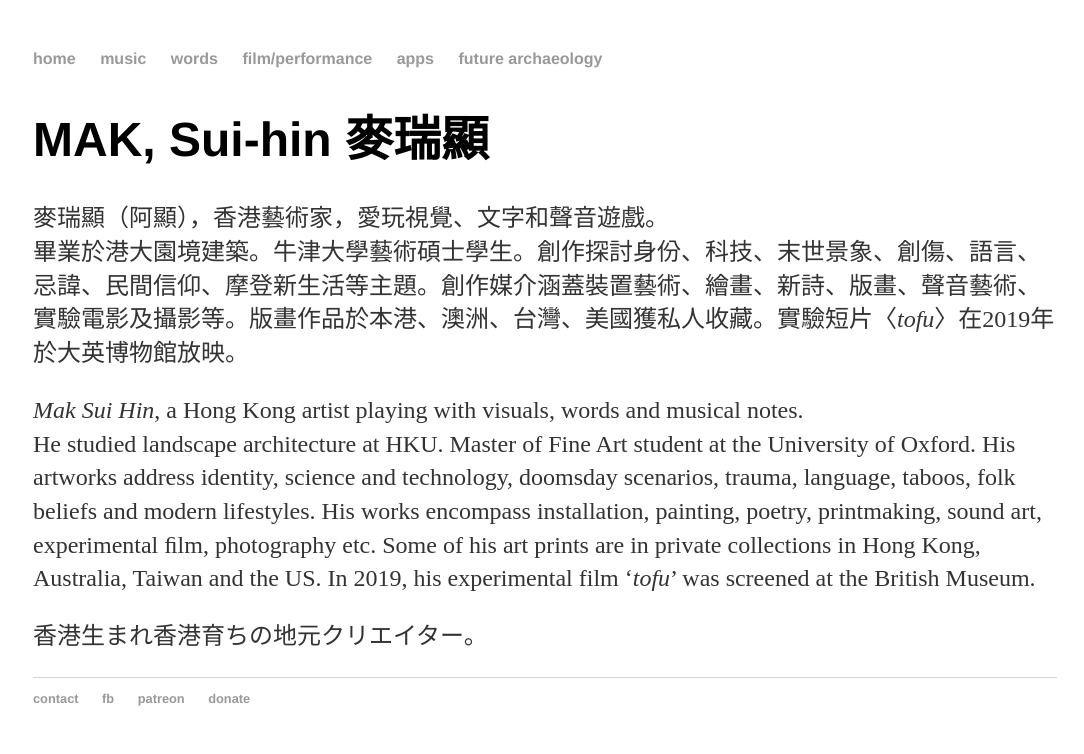
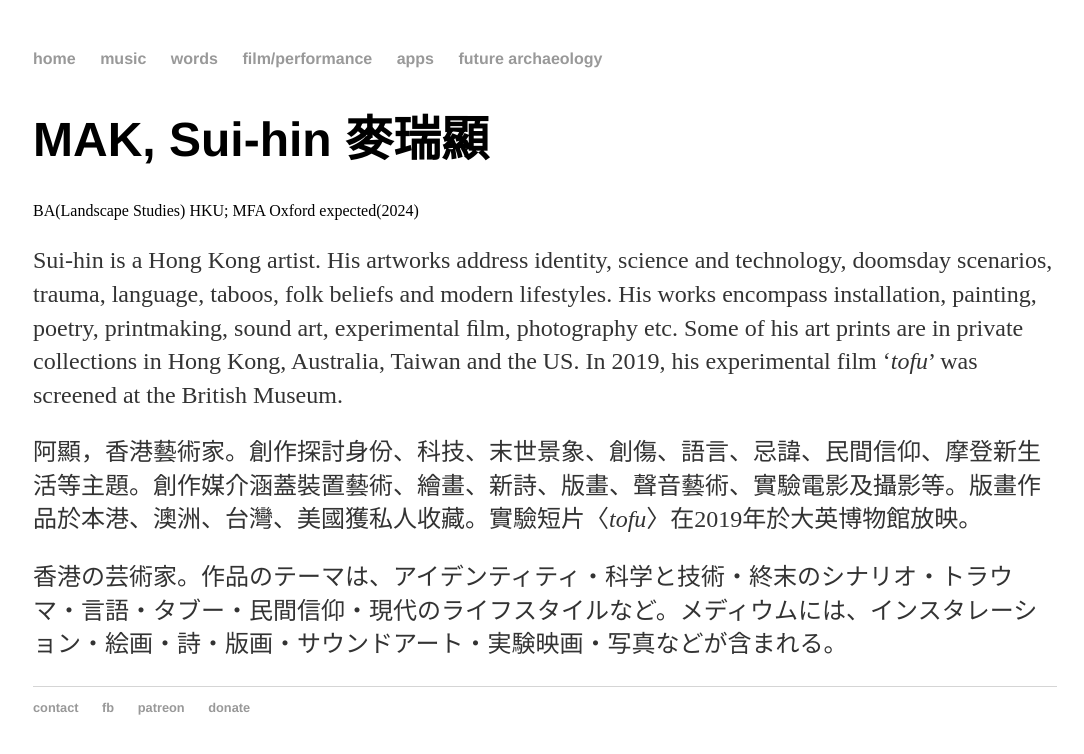
Before and after one commit to maksuihin/maksuihin.github.io, a Jekyll site: the page built from index.html, in a window 1280 px wide. Shown: the top 754 px of the page, without its empty margins (95-1179 px from the left). Built offline with Jekyll 4.4.1, drawn with Linux system fonts in a browser that asks for light colours.

Commit message:
Update index.html

```diff
--- a/index.html
+++ b/index.html
@@ -5,21 +5,21 @@
     		<div class="blurb">
 
         		<h1>MAK, Sui-hin <span lang="zh">麥瑞顯</span></h1>
+			BA(Landscape Studies) HKU; MFA Oxford expected(2024)
 
 			<p>
-				麥瑞顯（阿顯），香港藝術家，愛玩視覺、文字和聲音遊戲。</br>
-				畢業於港大園境建築。牛津大學藝術碩士學生。創作探討身份、科技、末世景象、創傷、語言、忌諱、民間信仰、摩登新生活等主題。創作媒介涵蓋裝置藝術、繪畫、新詩、版畫、聲音藝術、實驗電影及攝影等。版畫作品於本港、澳洲、台灣、美國獲私人收藏。實驗短片〈<i>tofu</i>〉在2019年於大英博物館放映。</p>
+				Sui-hin is a Hong Kong artist.  His artworks address identity, science and technology, doomsday scenarios, trauma, language, taboos, folk beliefs and modern lifestyles.  His works encompass installation, painting, poetry, printmaking, sound art, experimental ﬁlm, photography etc.  Some of his art prints are in private collections in Hong Kong, Australia, Taiwan and the US.  In 2019, his experimental film ‘<i>tofu</i>’ was screened at the British Museum.</p>
+
 			<p>
-				<em>Mak Sui Hin</em>, a Hong Kong artist playing with visuals, words and musical notes.  </br>
-
-				He studied landscape architecture at HKU.  Master of Fine Art student at the University of Oxford.  His artworks address identity, science and technology, doomsday scenarios, trauma, language, taboos, folk beliefs and modern lifestyles.  His works encompass installation, painting, poetry, printmaking, sound art, experimental ﬁlm, photography etc.  Some of his art prints are in private collections in Hong Kong, Australia, Taiwan and the US.  In 2019, his experimental film ‘<i>tofu</i>’ was screened at the British Museum.</p>
+				阿顯，香港藝術家。創作探討身份、科技、末世景象、創傷、語言、忌諱、民間信仰、摩登新生活等主題。創作媒介涵蓋裝置藝術、繪畫、新詩、版畫、聲音藝術、實驗電影及攝影等。版畫作品於本港、澳洲、台灣、美國獲私人收藏。實驗短片〈<i>tofu</i>〉在2019年於大英博物館放映。</p>
 
 
 
 
 
 
-			<p>香港生まれ香港育ちの地元クリエイター。</p>
+
+			<p>香港の芸術家。作品のテーマは、アイデンティティ・科学と技術・終末のシナリオ・トラウマ・言語・タブー・民間信仰・現代のライフスタイルなど。メディウムには、インスタレーション・絵画・詩・版画・サウンドアート・実験映画・写真などが含まれる。</p>
 			<!--マックスイヒン 麦瑞顕 mak sui hin mak-->
 
     		</div>
```
